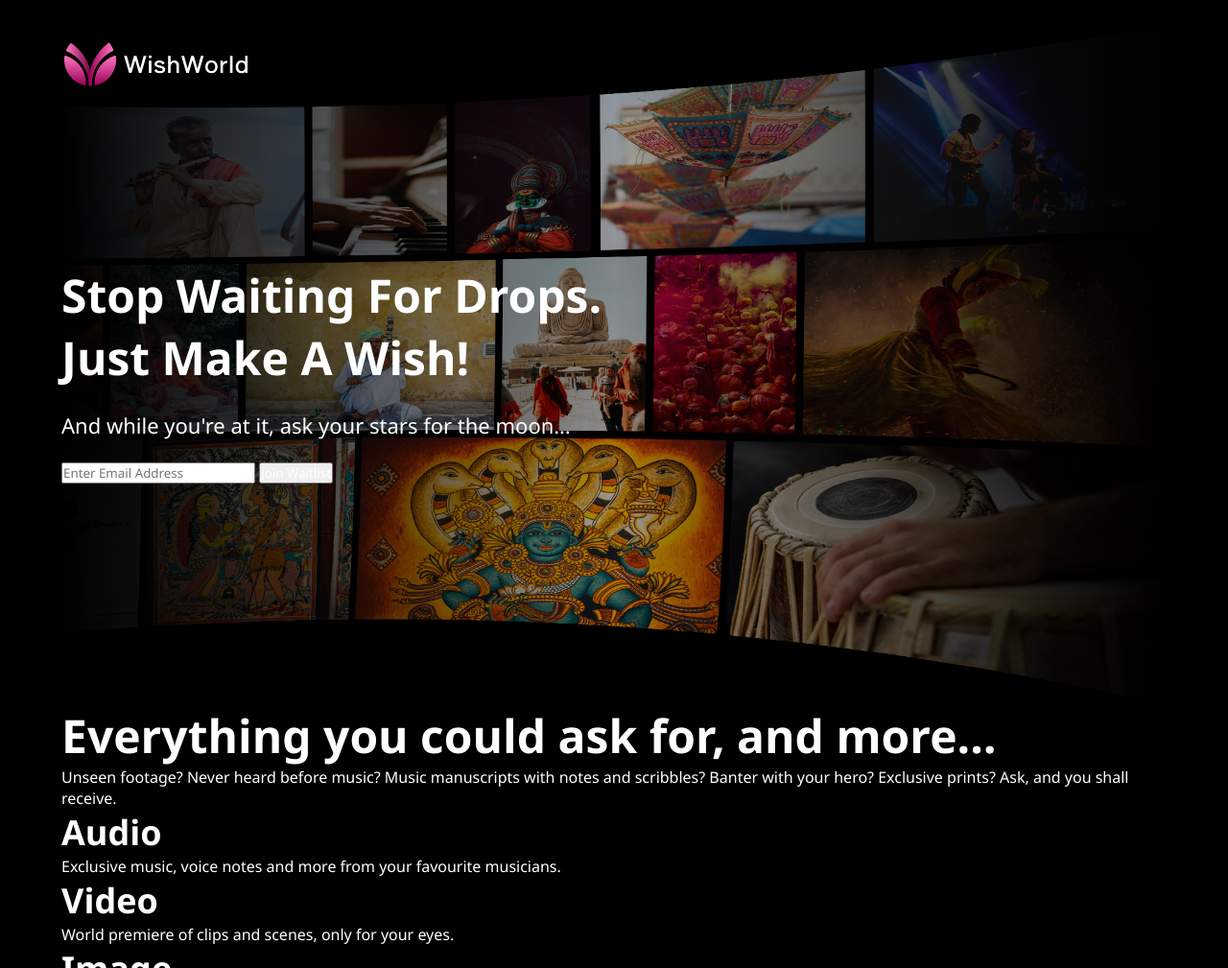
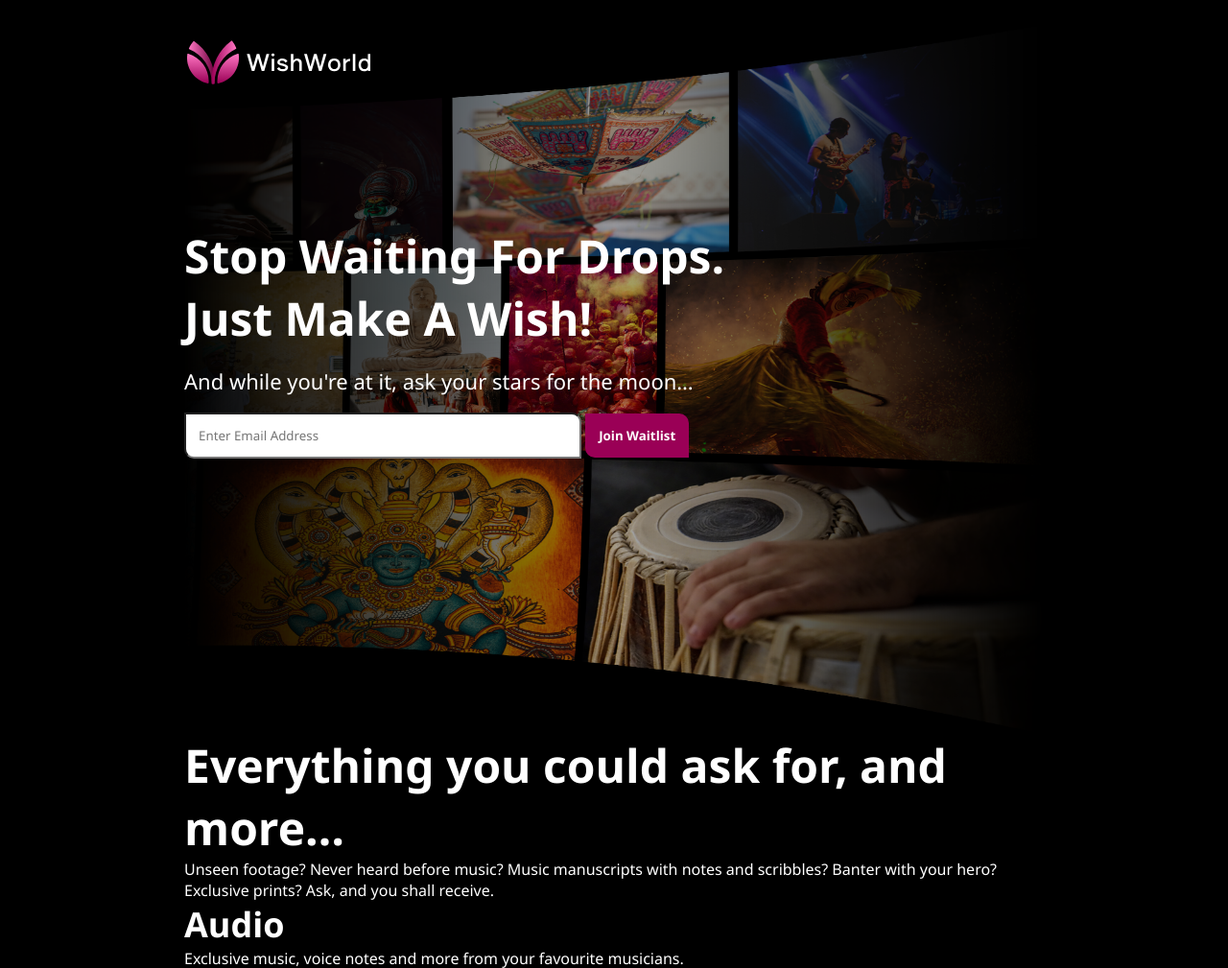
Before and after one commit to xqzyr/WishWorld, a PHP site: page / in a window 1280 px wide. Shown: the top 1009 px of the page at 96% size. Run offline with PHP 8.4, Linux system fonts and the light colour scheme.

Commit message:
Almost done with the Upper part of the page except Email button positioning

```diff
--- a/css/main.css
+++ b/css/main.css
@@ -5,7 +5,7 @@
     font-family: Segoe UI, sans-serif;
 }
 
-@media only screen and (min-width: 1400px) {
+@media only screen and (min-width: 1024px) {
     .pageExceptBottom {
         margin: 0 10%;
     }
@@ -32,6 +32,8 @@ h3 {
         ),
         url("../images/topBackground.png") right center / cover no-repeat;
     padding-bottom: 20%;
+    height: 70vh;
+    position: relative;
 }
 
 #logo {
@@ -46,3 +48,32 @@ h3 {
     margin-bottom: 2%;
     font-size: 22px;
 }
+
+input:focus,
+textarea:focus,
+select:focus {
+    outline: none;
+}
+
+#email {
+    padding: 13px;
+    width: 80%;
+    border-radius: 0 10px;
+    color: black;
+    outline: none;
+}
+
+.submitEmail {
+    padding: 14px;
+    border: none;
+    border-radius: 0 10px;
+    background-color: rgba(154, 0, 86);
+    font-weight: 800;
+    cursor: pointer;
+}
+
+@media only screen and (min-width: 770px) {
+    #email {
+        width: 30vw;
+    }
+}
--- a/index.html
+++ b/index.html
@@ -23,14 +23,15 @@
                         And while you're at it, ask your stars for the moon…
                     </p>
                 </div>
-                <div class="emailList">
+                <form action="">
                     <input
-                        type="text"
+                        type="email"
+                        id="email"
                         placeholder="Enter Email Address"
-                        id="enterEmail"
+                        name="email"
                     />
-                    <button class="joinEmailList">Join Waitlist</button>
-                </div>
+                    <button class="submitEmail">Join Waitlist</button>
+                </form>
             </div>
 
             <div class="showcase">
```
